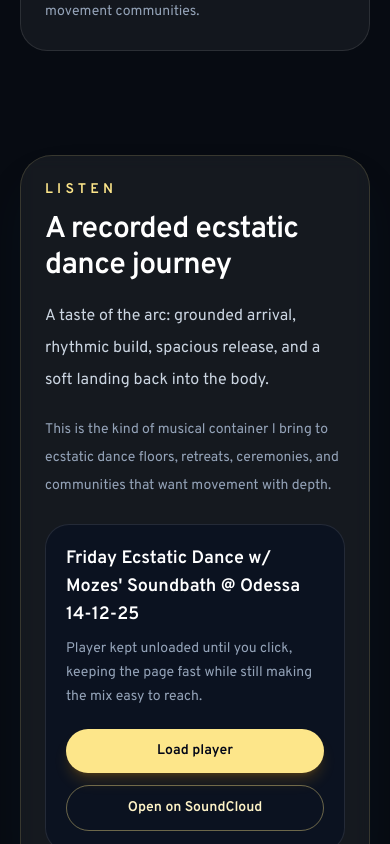
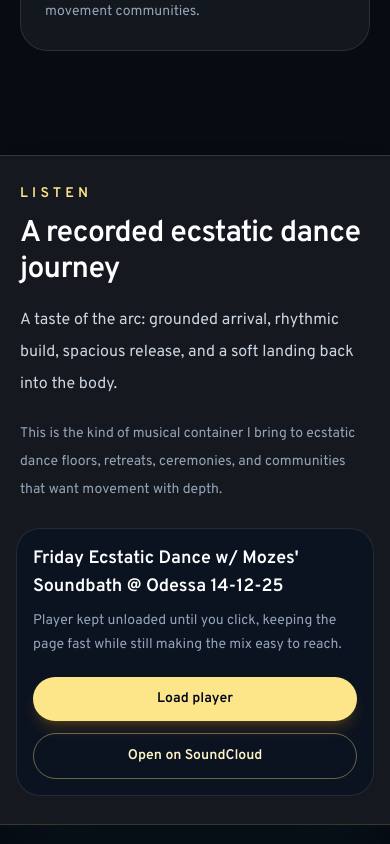
Before and after one commit to kokosthief/dj.henners.bio, a Next.js app: page / in a window 390 px wide. Shown: the part 2620-3464 px from the top of the page. Built offline with nearby package versions, Linux system fonts and the light colour scheme.

Commit message:
fix: make SoundCloud player mobile safe

```diff
--- a/src/app/components/SoundCloudWidget.tsx
+++ b/src/app/components/SoundCloudWidget.tsx
@@ -7,16 +7,16 @@ const track = {
   artistUrl: 'https://soundcloud.com/srenneh',
   trackUrl: 'https://soundcloud.com/srenneh/friday-ecstatic-dance-odessa-14-12-25',
   embedUrl:
-    'https://w.soundcloud.com/player/?url=https%3A//api.soundcloud.com/tracks/soundcloud%253Atracks%253A2213010161&color=%23d8a94f&auto_play=false&hide_related=true&show_comments=false&show_user=true&show_reposts=false&show_teaser=false',
+    'https://w.soundcloud.com/player/?url=https%3A//api.soundcloud.com/tracks/soundcloud%253Atracks%253A2213010161&color=%23ff5500&auto_play=false&hide_related=false&show_comments=true&show_user=true&show_reposts=false&show_teaser=true&visual=true',
 };
 
 const SoundCloudWidget: React.FC = () => {
   const [loaded, setLoaded] = useState(false);
 
   return (
-    <section id="listen" className="relative z-10 mx-auto w-full max-w-6xl px-5 py-6 sm:px-6 lg:px-8">
-      <div className="grid gap-6 rounded-[2rem] border border-amber-200/15 bg-white/[0.06] p-6 shadow-2xl shadow-cyan-950/20 backdrop-blur sm:p-8 lg:grid-cols-[0.8fr_1.2fr] lg:items-center">
-        <div>
+    <section id="listen" className="relative z-10 mx-auto w-full max-w-6xl px-0 py-6 sm:px-6 lg:px-8">
+      <div className="grid min-w-0 gap-6 overflow-hidden border-y border-amber-200/15 bg-white/[0.06] px-4 py-7 shadow-2xl shadow-cyan-950/20 backdrop-blur sm:rounded-[2rem] sm:border sm:p-8 lg:grid-cols-[0.8fr_1.2fr] lg:items-center">
+        <div className="min-w-0 px-1 sm:px-0">
           <p className="mb-3 text-sm font-semibold uppercase tracking-[0.3em] text-amber-200">Listen</p>
           <h2 className="text-3xl font-semibold tracking-tight text-white md:text-4xl">A recorded ecstatic dance journey</h2>
           <p className="mt-4 text-base leading-8 text-slate-300">
@@ -28,10 +28,10 @@ const SoundCloudWidget: React.FC = () => {
         </div>
 
         {!loaded ? (
-          <div className="rounded-3xl border border-white/10 bg-[#0b1220] p-5 sm:p-6">
-            <div className="flex flex-col gap-5 sm:flex-row sm:items-center sm:justify-between">
-              <div>
-                <h3 className="text-lg font-semibold text-white">{track.title}</h3>
+          <div className="min-w-0 rounded-3xl border border-white/10 bg-[#0b1220] p-4 sm:p-6">
+            <div className="flex min-w-0 flex-col gap-5 sm:flex-row sm:items-center sm:justify-between">
+              <div className="min-w-0">
+                <h3 className="break-words text-lg font-semibold text-white">{track.title}</h3>
                 <p className="mt-2 max-w-2xl text-sm leading-6 text-slate-400">
                   Player kept unloaded until you click, keeping the page fast while still making the mix easy to reach.
                 </p>
@@ -56,12 +56,13 @@ const SoundCloudWidget: React.FC = () => {
             </div>
           </div>
         ) : (
-          <div className="rounded-3xl border border-white/10 bg-[#0b1220] p-5 sm:p-6">
-            <h3 className="mb-4 text-lg font-semibold text-white">{track.title}</h3>
+          <div className="min-w-0 overflow-hidden rounded-3xl border border-white/10 bg-[#0b1220] p-4 sm:p-6">
+            <h3 className="mb-4 break-words text-lg font-semibold text-white">{track.title}</h3>
+            <div className="max-w-full overflow-hidden rounded-2xl bg-white">
               <iframe
-              className="h-[166px] w-full rounded-2xl"
+                className="block h-[300px] w-full max-w-full border-0"
                 width="100%"
-              height="166"
+                height="300"
                 scrolling="no"
                 frameBorder="no"
                 allow="autoplay; encrypted-media"
@@ -70,8 +71,9 @@ const SoundCloudWidget: React.FC = () => {
                 title={`SoundCloud Player - ${track.title}`}
                 loading="lazy"
               />
-            <p className="mt-3 truncate text-xs text-slate-500">
-              <a href={track.artistUrl} target="_blank" rel="noopener noreferrer" className="hover:text-amber-200">HENNERS</a>
+            </div>
+            <p className="mt-3 max-w-full overflow-hidden text-ellipsis whitespace-nowrap break-normal text-[10px] font-light leading-5 text-slate-500 [line-break:anywhere]">
+              <a href={track.artistUrl} target="_blank" rel="noopener noreferrer" className="hover:text-amber-200">HENNERS / SRENNEH</a>
               {' · '}
               <a href={track.trackUrl} target="_blank" rel="noopener noreferrer" className="hover:text-amber-200">{track.title}</a>
             </p>
--- a/src/app/layout.tsx
+++ b/src/app/layout.tsx
@@ -1,4 +1,4 @@
-import { Metadata } from 'next';
+import { Metadata, Viewport } from 'next';
 import { Overpass, Rowdies } from 'next/font/google';
 import * as React from 'react';
 
@@ -25,6 +25,12 @@ const rowdies = Rowdies({
   preload: false,
   adjustFontFallback: true,
 });
+
+export const viewport: Viewport = {
+  width: 'device-width',
+  initialScale: 1,
+  viewportFit: 'cover',
+};
 
 export const metadata: Metadata = {
   metadataBase: new URL(siteConfig.url),
--- a/src/styles/globals.css
+++ b/src/styles/globals.css
@@ -6,10 +6,13 @@
 html {
   background-color: #070b12;
   overscroll-behavior: none;
+  overflow-x: clip;
 }
 
 body {
+  width: 100%;
   background: #070b12;
+  overflow-x: clip;
 }
 
 :root {
```
Lines whose indentation alone changed are shown as unchanged.
